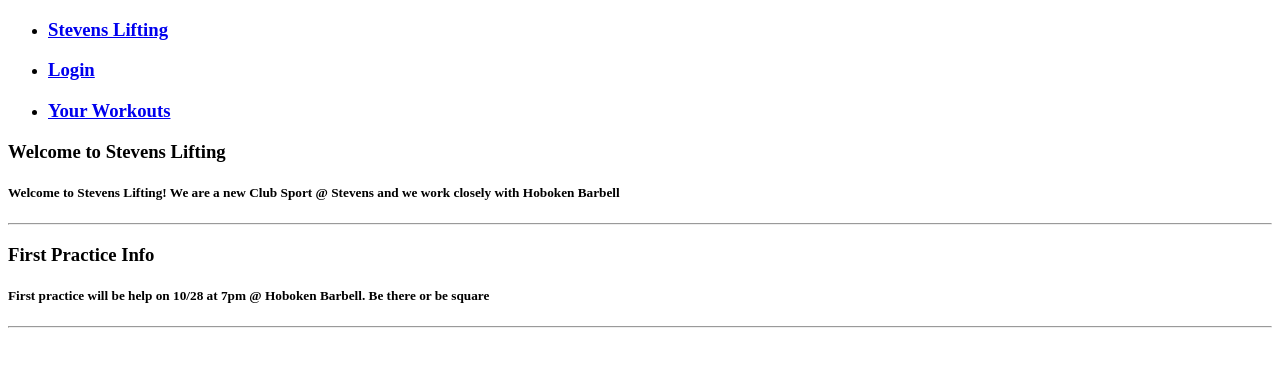
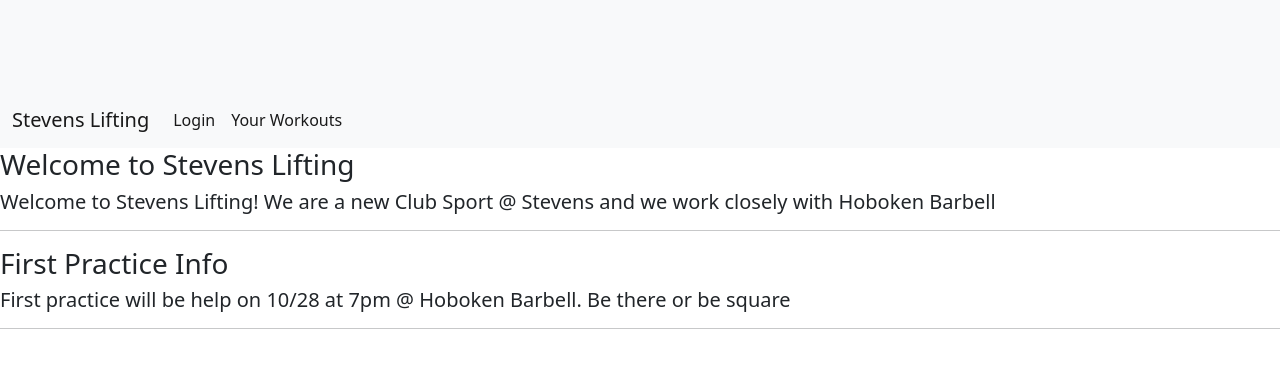
Before and after one commit to rehmanh/StevensLifting, a Django app: page / in a window 1280 px wide. Shown: the top 368 px of the page. Run offline with Django 4.2, Linux system fonts and the light colour scheme; data comes from the database, SQL or seed files in the repository.

Commit message:
Re organize navbar

```diff
--- a/stevenslifting/base/templates/base/navbar.html
+++ b/stevenslifting/base/templates/base/navbar.html
@@ -1,30 +1,30 @@
-<ul>
-    <li>
-        <a href="/">
-            <h3>Stevens Lifting</h3>
-        </a>
-    </li>
-    <li>
+<link href="https://cdn.jsdelivr.net/npm/bootstrap@5.2.2/dist/css/bootstrap.min.css" rel="stylesheet" integrity="sha384-Zenh87qX5JnK2Jl0vWa8Ck2rdkQ2Bzep5IDxbcnCeuOxjzrPF/et3URy9Bv1WTRi" crossorigin="anonymous">
+
+<nav style= "padding-top: 100px" class="navbar navbar-expand-lg bg-light">
+    <div class="container-fluid">
+        <a class="navbar-brand" href="/">Stevens Lifting</a>
+        <button class="navbar-toggler" type="button" data-bs-toggle="collapse" data-bs-target="#navbarTogglerDemo02" aria-controls="navbarTogglerDemo02" aria-expanded="false" aria-label="Toggle navigation">
+            <span class="navbar-toggler-icon"></span>
+        </button>
+        <div class="collapse navbar-collapse" id="navbarTogglerDemo02">
+            <ul class="navbar-nav me-auto mb-2 mb-lg-0">
+                <li class="nav-item">
                     {% if request.user.is_authenticated %}
-        <a href="{% url 'logout' %}">
-            <h3>Logout</h3>
-        </a>
+                        <a href="{% url 'logout' %}">Logout</a>
                     {% else %}
-        <a href="{% url 'login' %}">
-            <h3>Login</h3>
-        </a>
+                    <a class="nav-link active" href="{% url 'login' %}">Login</a>
                     {% endif %}
                 </li>
-    <li>
-        <a href="{% url 'workouts' %}">
-            <h3>Your Workouts</h3>
-        </a>
+                <li class="nav-item">
+                    <a class="nav-link active" href="{% url 'workouts' %}">Your Workouts</a>
                 </li>
                 {% if request.user.is_authenticated and request.user.is_staff %}
-    <li>
-        <a href="/admin">
-            <h3>Administration</h3>
-        </a>
+                <li class="nav-item">
+                    <a class="nav-link active" href="/admin">Administration</a>
                 </li>
             {% endif %}
         </ul>
+        </div>
+    </div>
+</nav>
+<script src="https://cdn.jsdelivr.net/npm/bootstrap@5.2.2/dist/js/bootstrap.bundle.min.js" integrity="sha384-OERcA2EqjJCMA+/3y+gxIOqMEjwtxJY7qPCqsdltbNJuaOe923+mo//f6V8Qbsw3" crossorigin="anonymous"></script>
```
Lines whose indentation alone changed are shown as unchanged.
